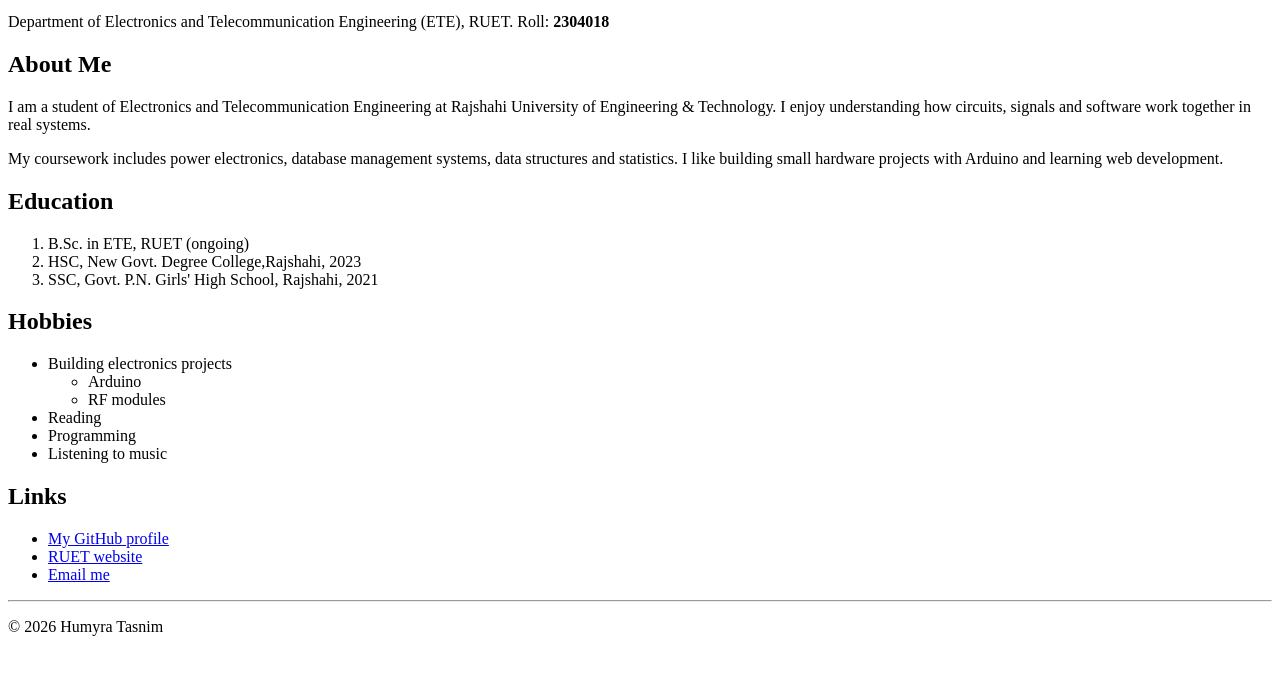
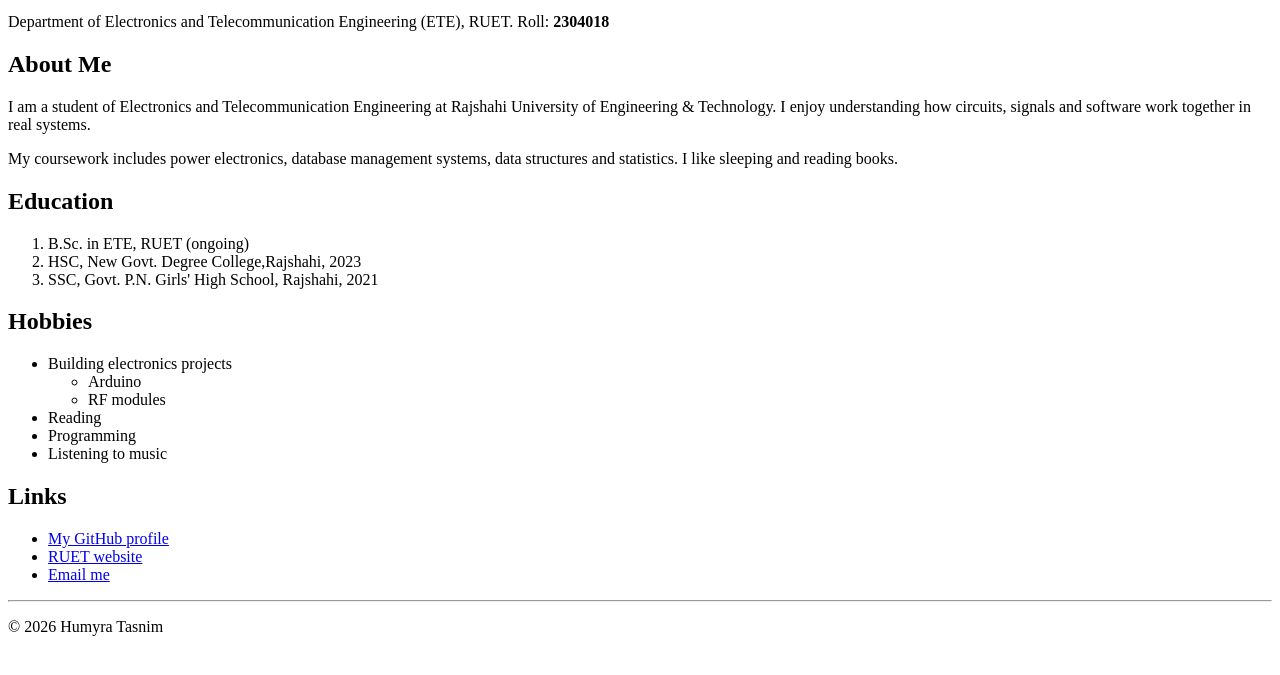
Before and after one commit to nosin-16/2304018_CSE_3154, a plain HTML site: page lab2_23_11_26/task1/index.html in a window 1280 px wide. Shown: the part 101-776 px from the top of the page. Drawn offline with Linux system fonts and the light colour scheme.

Commit message:
folder added

```diff
--- a/lab2_23_11_26/task1/index.html
+++ b/lab2_23_11_26/task1/index.html
@@ -14,7 +14,7 @@
     <!-- About Me section -->
     <h2>About Me</h2>
     <p>I am a student of Electronics and Telecommunication Engineering at Rajshahi University of Engineering &amp; Technology. I enjoy understanding how circuits, signals and software work together in real systems.</p>
-    <p>My coursework includes power electronics, database management systems, data structures and statistics. I like building small hardware projects with Arduino and learning web development.</p>
+    <p>My coursework includes power electronics, database management systems, data structures and statistics. I like sleeping and reading books.</p>
 
     <!-- Education section, newest first -->
     <h2>Education</h2>
```
